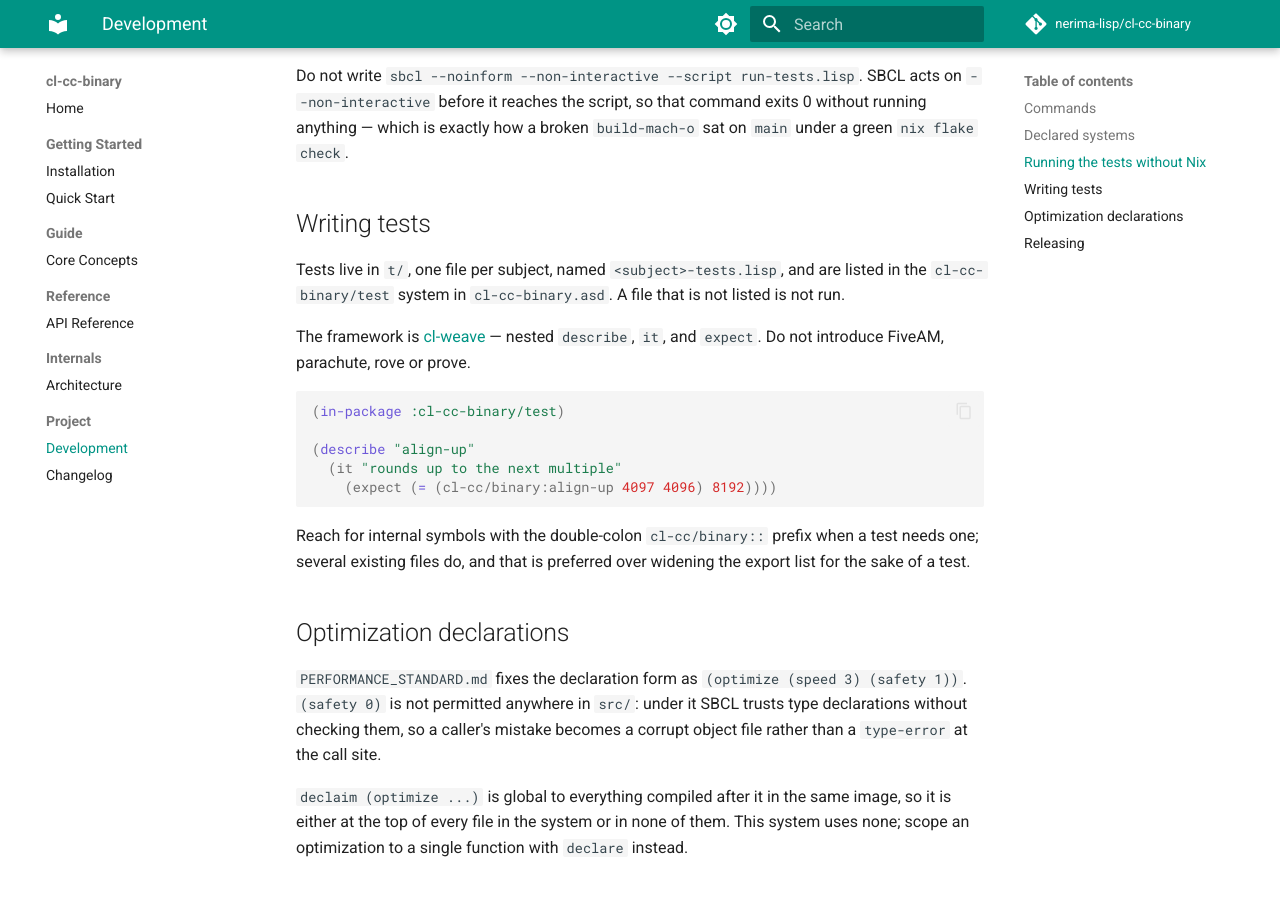
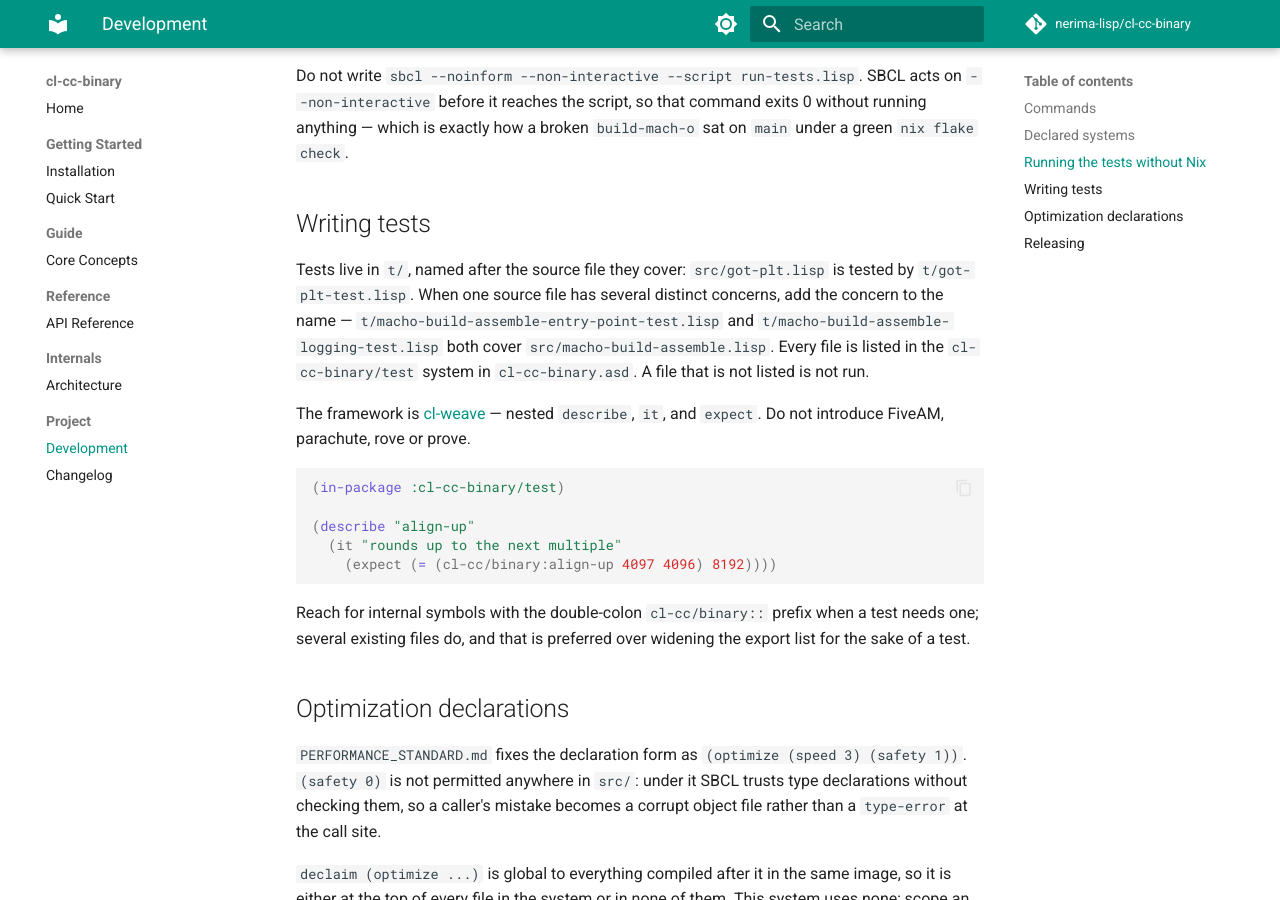
Before and after one commit to nerima-lisp/cl-cc-binary, an MkDocs documentation site: the page built from docs/src/development.md, in a window 1280 px wide and 900 px high, scrolled down 1150 px. Built offline with MkDocs 1.6.1 and Material for MkDocs 9.7.7, drawn with Linux system fonts in a browser that asks for light colours; comment, search, counter and statistics services are not loaded.

Commit message:
test: name test files after the source file they cover
CODING_STANDARD.md fixes the test file name as t/<source>-test.lisp, singular,
so that a reader can go from a source file to its tests without opening the
.asd. All ten files here used the plural <subject>-tests.lisp form, and five of
them named a subject that is not a file in src/ at all.

The renames were made against src/, not mechanically:

  binary-buffer-tests    -> macho-buffer-test                  (src/macho-buffer.lisp)
  binary-constpool-tests -> elf-constant-pool-test             (src/elf.lisp)
  binary-wxorx-tests     -> elf-emit-executable-wxorx-test     (src/elf-emit-executable.lisp)
  macho-build-tests      -> macho-build-compression-test       (src/macho-build-compression.lisp)
  macho-entry-point-tests-> macho-build-assemble-entry-point-test
  binary-logger-tests    -> macho-build-assemble-logging-test
  got-plt/macho-fat/patchable-entry/architecture: singular only

The last two both exercise src/macho-build-assemble.lisp — build-mach-o and
%macho-log-codesign-outcome — so they take the <source>-<concern>-test form.
architecture-tests keeps its own name: it drives both the Mach-O and the ELF
writers across :x86-64/:arm64 and ET_DYN, so no single source file owns it, and
naming it after one of them would be a lie.

The :components order in cl-cc-binary.asd is untouched: the system is :serial t
and the suite shares helpers across files.

Also updates docs/src/development.md, which still documented the old form, and
records both this and the preceding package change in the changelog.

Tests: 106/106 pass, unchanged.

```diff
--- a/docs/src/development.md
+++ b/docs/src/development.md
@@ -51,9 +51,14 @@ acts on `--non-interactive` before it reaches the script, so that command exits
 
 ## Writing tests
 
-Tests live in `t/`, one file per subject, named `<subject>-tests.lisp`, and are
-listed in the `cl-cc-binary/test` system in `cl-cc-binary.asd`. A file that is
-not listed is not run.
+Tests live in `t/`, named after the source file they cover:
+`src/got-plt.lisp` is tested by `t/got-plt-test.lisp`. When one source file has
+several distinct concerns, add the concern to the name —
+`t/macho-build-assemble-entry-point-test.lisp` and
+`t/macho-build-assemble-logging-test.lisp` both cover
+`src/macho-build-assemble.lisp`. Every file is listed in the
+`cl-cc-binary/test` system in `cl-cc-binary.asd`. A file that is not listed is
+not run.
 
 The framework is [cl-weave](https://nerima-lisp.github.io/cl-weave/) — nested
 `describe`, `it`, and `expect`. Do not introduce FiveAM, parachute, rove or
```
Also changed, not shown: CHANGELOG.md, 21 other files.
